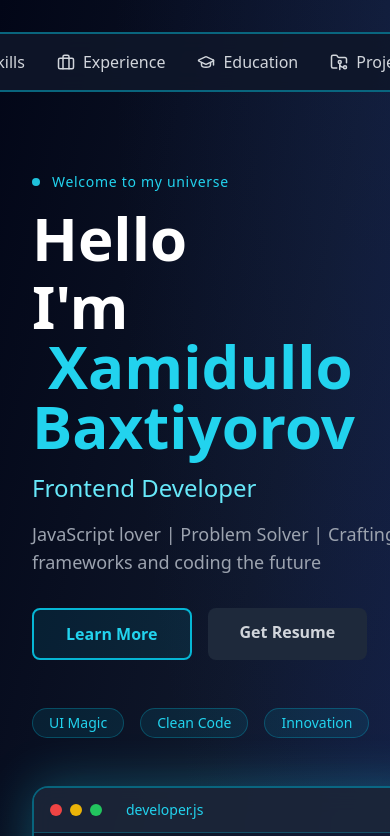
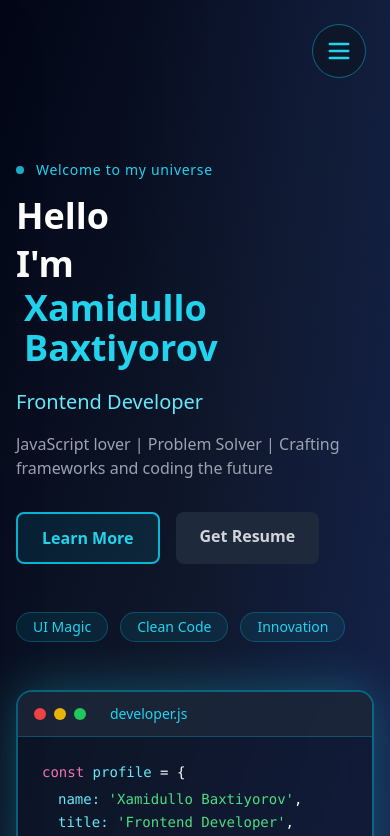
Before and after one commit to Xamidullo07/portfolio, a React (Vite) app: page / in a window 390 px wide. Shown: the top 836 px of the page. Built offline with nearby package versions, Linux system fonts and the light colour scheme.

Commit message:
responsiv edit App.tsx and Home.tsx

```diff
--- a/src/App.tsx
+++ b/src/App.tsx
@@ -1,28 +1,57 @@
-import { useState } from 'react';
-import { Home, Code2, Briefcase, GraduationCap, FolderGit2, Mail } from 'lucide-react';
-import HomePage from './pages/Home';
-import SkillsPage from './pages/Skills';
-import ExperiencePage from './pages/Experience';
-import EducationPage from './pages/Education';
-import ProjectsPage from './pages/Projects';
-import ContactPage from './pages/Contact';
+import { useState } from "react";
+import {
+  Home,
+  Code2,
+  Briefcase,
+  GraduationCap,
+  FolderGit2,
+  Mail,
+  Menu as MenuIcon,
+  X,
+} from "lucide-react";
+
+import HomePage from "./pages/Home";
+import SkillsPage from "./pages/Skills";
+import ExperiencePage from "./pages/Experience";
+import EducationPage from "./pages/Education";
+import ProjectsPage from "./pages/Projects";
+import ContactPage from "./pages/Contact";
 
 function App() {
-  const [currentPage, setCurrentPage] = useState('home');
+  const [currentPage, setCurrentPage] = useState("home");
+  const [isMobileMenuOpen, setIsMobileMenuOpen] = useState(false);
+
+  const toggleMobileMenu = () => {
+    setIsMobileMenuOpen(!isMobileMenuOpen);
+  };
+
+  const navItems = [
+    { id: "home", text: "Home", icon: <Home size={18} /> },
+    { id: "skills", text: "Skills", icon: <Code2 size={18} /> },
+    { id: "experience", text: "Experience", icon: <Briefcase size={18} /> },
+    { id: "education", text: "Education", icon: <GraduationCap size={18} /> },
+    { id: "projects", text: "Projects", icon: <FolderGit2 size={18} /> },
+    { id: "contact", text: "Contact", icon: <Mail size={18} /> },
+  ];
+
+  const handleNavClick = (id: string) => {
+    setCurrentPage(id);
+    setIsMobileMenuOpen(false);
+  };
 
   const renderPage = () => {
     switch (currentPage) {
-      case 'home':
+      case "home":
         return <HomePage />;
-      case 'skills':
+      case "skills":
         return <SkillsPage />;
-      case 'experience':
+      case "experience":
         return <ExperiencePage />;
-      case 'education':
+      case "education":
         return <EducationPage />;
-      case 'projects':
+      case "projects":
         return <ProjectsPage />;
-      case 'contact':
+      case "contact":
         return <ContactPage />;
       default:
         return <HomePage />;
@@ -34,48 +63,75 @@ function App() {
       <div className="absolute inset-0 bg-[radial-gradient(ellipse_at_top_right,_var(--tw-gradient-stops))] from-blue-900/20 via-transparent to-transparent pointer-events-none"></div>
 
       <div className="relative z-10">
-        <nav className="flex justify-center pt-8 pb-4 sticky top-0 z-50">
-          <div className="flex items-center gap-8 px-8 py-4 rounded-full border-2 border-cyan-500/50 bg-slate-900/90 backdrop-blur-md">
-            <NavItem
-              icon={<Home size={18} />}
-              text="Home"
-              isActive={currentPage === 'home'}
-              onClick={() => setCurrentPage('home')}
-            />
-            <NavItem
-              icon={<Code2 size={18} />}
-              text="Skills"
-              isActive={currentPage === 'skills'}
-              onClick={() => setCurrentPage('skills')}
-            />
-            <NavItem
-              icon={<Briefcase size={18} />}
-              text="Experience"
-              isActive={currentPage === 'experience'}
-              onClick={() => setCurrentPage('experience')}
-            />
-            <NavItem
-              icon={<GraduationCap size={18} />}
-              text="Education"
-              isActive={currentPage === 'education'}
-              onClick={() => setCurrentPage('education')}
-            />
-            <NavItem
-              icon={<FolderGit2 size={18} />}
-              text="Projects"
-              isActive={currentPage === 'projects'}
-              onClick={() => setCurrentPage('projects')}
-            />
-            <NavItem
-              icon={<Mail size={18} />}
-              text="Contact"
-              isActive={currentPage === 'contact'}
-              onClick={() => setCurrentPage('contact')}
-            />
+        {/* NAVBAR */}
+        <nav className="flex justify-center pt-8 pb-0 sticky top-0 z-50">
+          {/* Desktop Nav - 640px va undan kattada */}
+          <div className="hidden sm:flex items-center gap-6 px-6 py-3 rounded-full border-2 border-cyan-500/50 bg-slate-900/90 backdrop-blur-md shadow-lg">
+            {navItems.map((item) => (
+              <NavItem
+                key={item.id}
+                icon={item.icon}
+                text={item.text}
+                isActive={currentPage === item.id}
+                onClick={() => handleNavClick(item.id)}
+              />
+            ))}
           </div>
+
+          {/* Mobile Hamburger Button - O'ng yuqorida */}
+          <button
+            onClick={toggleMobileMenu}
+            className="sm:hidden fixed top-6 right-6 z-50 p-3 rounded-full bg-slate-900/90 backdrop-blur-md border border-cyan-500/50"
+          >
+            {isMobileMenuOpen ? (
+              <X size={28} className="text-cyan-400" />
+            ) : (
+              <MenuIcon size={28} className="text-cyan-400" />
+            )}
+          </button>
         </nav>
 
-        {renderPage()}
+        {/* Mobile Menu - CHAP TOMONDAN chiqadi (XB logodan pastda boshlanadi) */}
+        <div
+          className={`fixed inset-0 z-40 transition-all duration-300 sm:hidden ${
+            isMobileMenuOpen
+              ? "bg-black/60 backdrop-blur-sm pointer-events-auto"
+              : "pointer-events-none"
+          }`}
+        >
+          {/* Fon bosilganda yopiladi */}
+          <div className="absolute inset-0" onClick={toggleMobileMenu} />
+
+          {/* Menyu paneli - chapdan sirpanib chiqadi */}
+          <div
+            className={`fixed top-0 left-0 h-full w-80 max-w-full bg-slate-900/98 border-r border-cyan-500/40 shadow-2xl transform transition-transform duration-300 ease-in-out ${
+              isMobileMenuOpen ? "translate-x-0" : "-translate-x-full"
+            }`}
+          >
+            {/* Menyu ichida qo'shimcha logo kerak emas, chunki tashqarida bor */}
+            <div className="flex flex-col items-start gap-4 pt-24 px-10">
+              {" "}
+              {/* pt-24 logo joyini hisobga olgan */}
+              {navItems.map((item) => (
+                <button
+                  key={item.id}
+                  onClick={() => handleNavClick(item.id)}
+                  className={`flex items-center gap-4 w-full py-4 px-6 rounded-lg transition-all text-left ${
+                    currentPage === item.id
+                      ? "bg-cyan-500/20 text-cyan-400 border border-cyan-500/50"
+                      : "text-gray-300 hover:text-cyan-400 hover:bg-cyan-500/10"
+                  }`}
+                >
+                  {item.icon}
+                  <span className="text-lg font-medium">{item.text}</span>
+                </button>
+              ))}
+            </div>
+          </div>
+        </div>
+
+        {/* Asosiy kontent - logo va hamburger joyini hisobga olgan holda */}
+        <div className="pt-20">{renderPage()}</div>
       </div>
     </div>
   );
@@ -85,7 +141,7 @@ function NavItem({
   icon,
   text,
   isActive,
-  onClick
+  onClick,
 }: {
   icon: React.ReactNode;
   text: string;
@@ -95,14 +151,14 @@ function NavItem({
   return (
     <button
       onClick={onClick}
-      className={`flex items-center gap-2 transition-colors cursor-pointer ${
+      className={`flex items-center gap-2 px-4 py-2 rounded-full transition-all duration-300 text-sm font-medium ${
         isActive
-          ? 'text-cyan-400'
-          : 'text-gray-300 hover:text-cyan-400'
+          ? "text-cyan-400 bg-cyan-500/20 shadow-md"
+          : "text-gray-300 hover:text-cyan-400 hover:bg-cyan-500/10"
       }`}
     >
-      {icon}
-      <span className="font-medium">{text}</span>
+      <span className="text-cyan-400">{icon}</span>
+      <span>{text}</span>
     </button>
   );
 }
--- a/src/pages/Home.tsx
+++ b/src/pages/Home.tsx
@@ -2,8 +2,9 @@ import resume from "../public/XamidulloBaxtiyorovResume.pdf";
 
 function Home() {
   return (
-    <div className="container mx-auto px-8 py-16">
+    <div className="container mx-auto px-4 sm:px-6 lg:px-8 py-12 sm:py-16">
       <div className="grid lg:grid-cols-2 gap-12 items-center">
+        {/* LEFT */}
         <div className="space-y-8">
           <div className="space-y-4">
             <div className="flex items-center gap-3">
@@ -14,47 +15,51 @@ function Home() {
             </div>
 
             <div>
-              <h1 className="text-6xl font-bold mb-2">Hello</h1>
-              <h1 className="text-6xl font-bold">
+              <h1 className="text-4xl sm:text-5xl lg:text-6xl font-bold mb-2">
+                Hello
+              </h1>
+              <h1 className="text-4xl sm:text-5xl lg:text-6xl font-bold">
                 I'm{" "}
-                <span className="text-cyan-400  px-4 py-1">
+                <span className="text-cyan-400 px-2 sm:px-4 py-1 block sm:inline">
                   Xamidullo Baxtiyorov
                 </span>
               </h1>
             </div>
 
-            <p className="text-2xl text-cyan-300">Frontend Developer</p>
+            <p className="text-xl sm:text-2xl text-cyan-300">
+              Frontend Developer
+            </p>
 
-            <p className="text-gray-400 text-lg">
+            <p className="text-gray-400 text-base sm:text-lg">
               JavaScript lover | Problem Solver | Crafting frameworks and coding
               the future
             </p>
           </div>
-          {/* <link rel="stylesheet" href="" /> */}
 
-          <div className="flex gap-4">
+          <div className="flex flex-wrap gap-4">
             <a
               href="https://github.com/Xamidullo07"
-              className="px-8 py-3 rounded-lg border-2 border-cyan-500 bg-cyan-500/10 hover:bg-cyan-500/20 text-cyan-400 font-semibold transition-all hover:shadow-[0_0_20px_rgba(34,211,238,0.5)]"
+              className="px-6 sm:px-8 py-3 rounded-lg border-2 border-cyan-500 bg-cyan-500/10 hover:bg-cyan-500/20 text-cyan-400 font-semibold transition-all hover:shadow-[0_0_20px_rgba(34,211,238,0.5)]"
             >
               Learn More
             </a>
             <a
               href={resume}
               download="XamidulloBaxtiyorovResume.pdf"
-              className="px-8 py-3 rounded-lg bg-slate-800 hover:bg-slate-700 text-gray-300 font-semibold transition-all"
+              className="px-6 sm:px-8 py-3 rounded-lg bg-slate-800 hover:bg-slate-700 text-gray-300 font-semibold transition-all"
             >
               Get Resume
             </a>
           </div>
 
-          <div className="flex gap-4 pt-4">
+          <div className="flex flex-wrap gap-3 pt-4">
             <Badge text="UI Magic" />
             <Badge text="Clean Code" />
             <Badge text="Innovation" />
           </div>
         </div>
 
+        {/* RIGHT */}
         <div className="relative">
           <div className="rounded-2xl border-2 border-cyan-500/50 bg-slate-900/50 backdrop-blur-md overflow-hidden shadow-[0_0_50px_rgba(34,211,238,0.3)]">
             <div className="flex items-center gap-2 px-4 py-3 bg-slate-800/80 border-b border-cyan-500/30">
@@ -66,7 +71,7 @@ function Home() {
               <span className="ml-4 text-cyan-400 text-sm">developer.js</span>
             </div>
 
-            <div className="p-20 font-mono text-xl leading-relaxed">
+            <div className="p-6 sm:p-10 lg:p-20 font-mono text-sm sm:text-lg lg:text-xl leading-relaxed">
               <div className="space-y-1">
                 <span className="text-pink-400">const</span>{" "}
                 <span className="text-cyan-300">profile</span>{" "}
```
